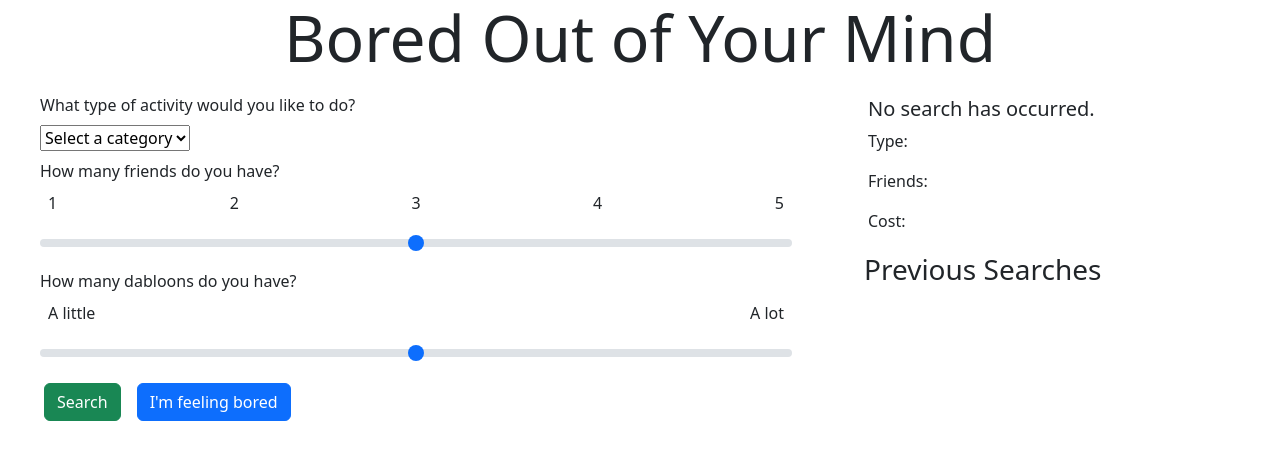
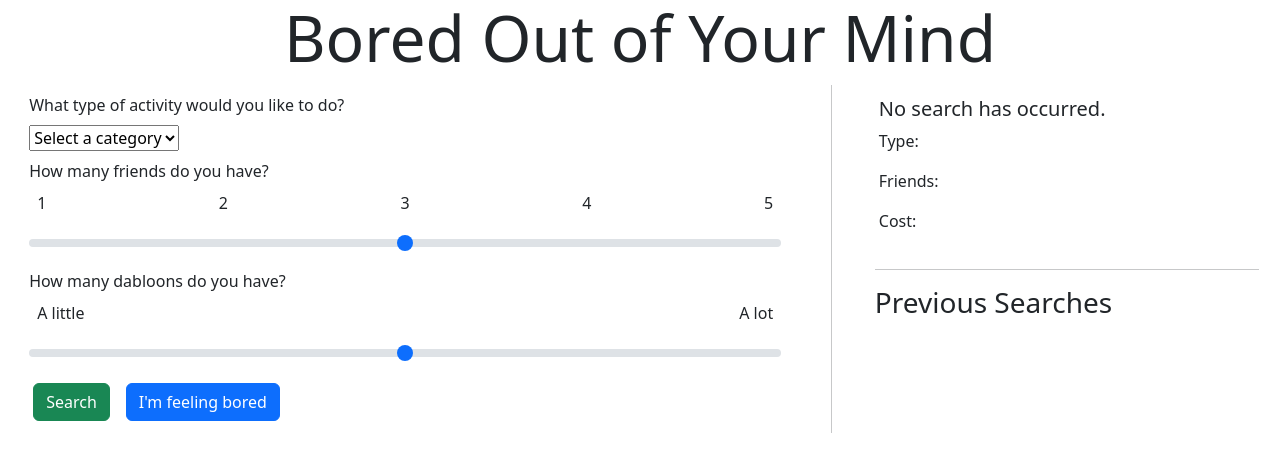
Before and after one commit to amy-ym-yu/activity-app, a React (Create React App) app: page / in a window 1280 px wide. Shown: the top 472 px of the page. Built offline with nearby package versions, Linux system fonts and the light colour scheme.

Commit message:
Handle Search updates prev search

```diff
--- a/src/App.js
+++ b/src/App.js
@@ -2,6 +2,7 @@ import './App.css';
 import React, {useState} from 'react';
 import 'bootstrap/dist/css/bootstrap.min.css';
 import { Alert, Form, FormGroup } from 'react-bootstrap';
+
 
 function App() {
   const typeParam = "type=";
@@ -51,6 +52,11 @@ function App() {
   };
 
   const handleSearch = () => {
+    if (data.activity != "No search has occurred.") {
+      setPrev([data, ...previousSearches]);
+      console.log(previousSearches);
+    }
+
     fetch(basicCall + "?" + type + "&" + friends + "&" + cost)
       .then((response) => response.json())
       .then((incoming) => {
@@ -113,8 +119,9 @@ function App() {
 
       <button type="button" className="btn btn-success m-2" onClick={handleSearch}>Search</button>
       <button type="button" className="btn btn-primary m-2" onClick={handleCall}>I'm feeling bored</button>
+      </Form>
 
-      </Form>
+      <div className="vr"></div>
 
         <div className='result-container d-flex flex-column'>
           <div className='p-1 w-30 flex-column flex-wrap'>
@@ -126,6 +133,8 @@ function App() {
               <p>Cost: {data.price}</p>
             </div>
           </div>
+
+          <hr></hr>
 
           <div className='list-container d-flex flex-column'>
             <h3>Previous Searches</h3>
```
